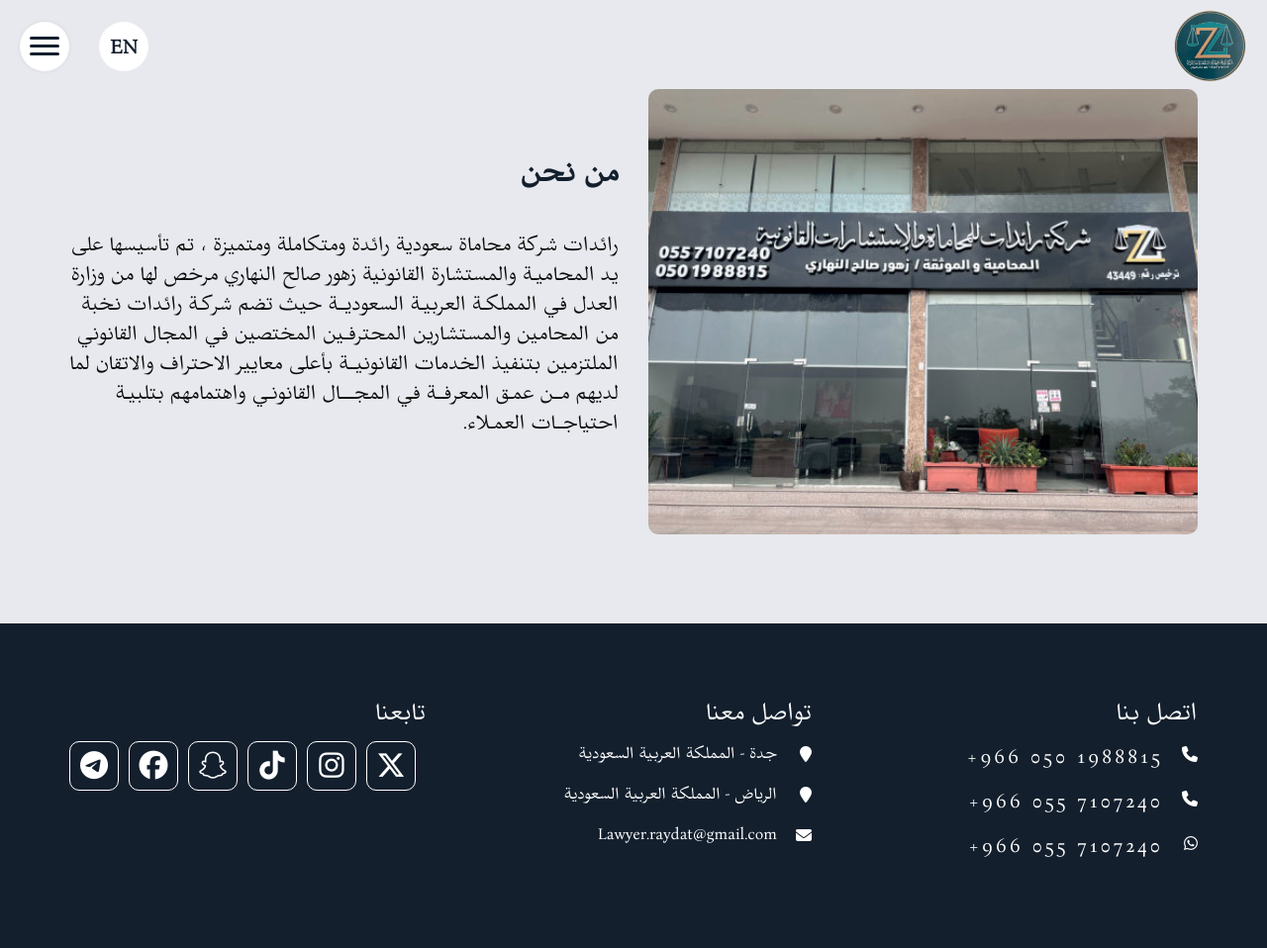
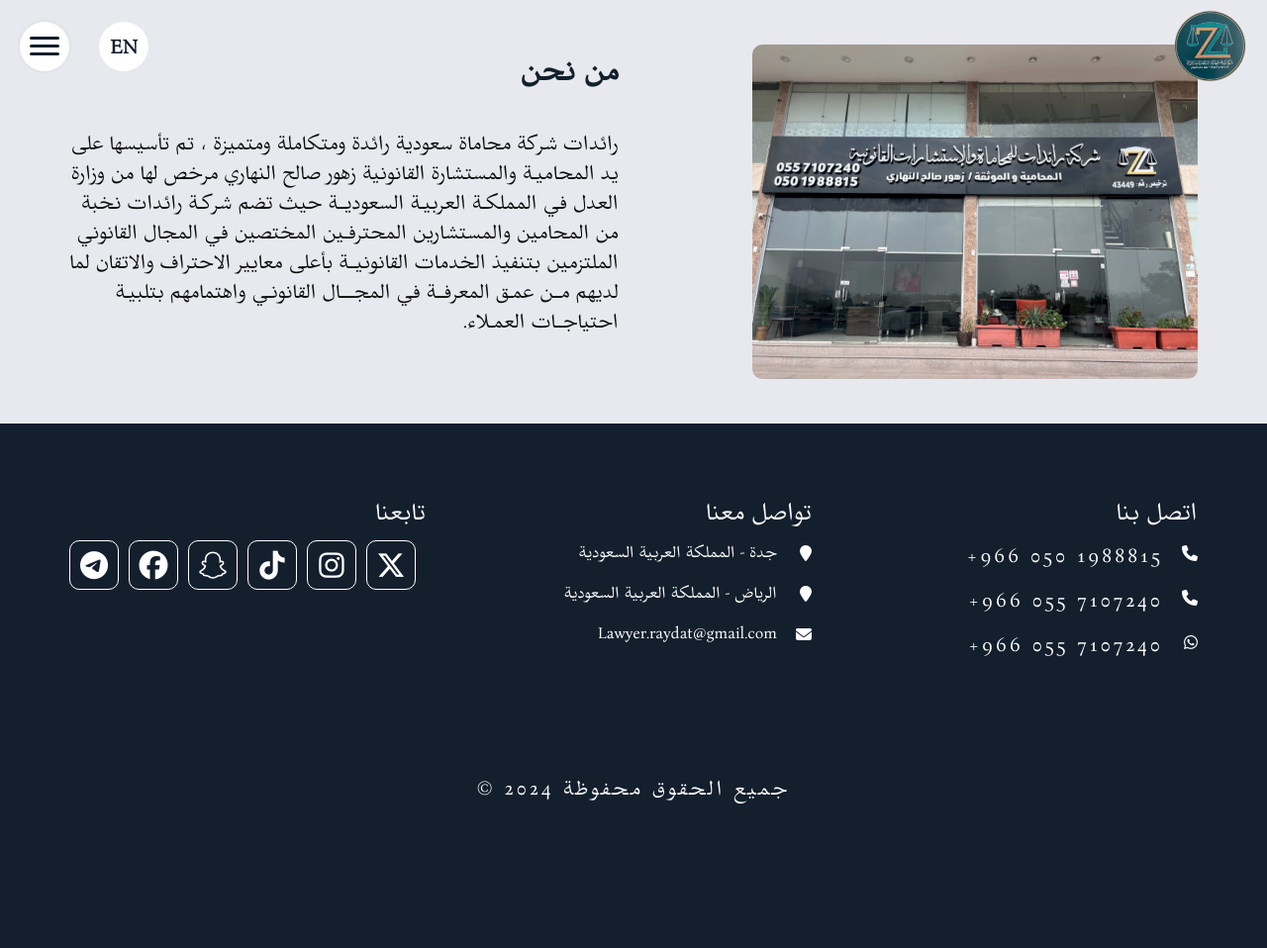
Before and after one commit to ahmadbayrakdar/lawyer-zohoor, a PHP site: page /about.php in a window 1280 px wide. Shown: the top 958 px of the page at 99% size. After the commit the page ends 812 px from the top, so only its background shows below. Run offline with PHP 8.4, Linux system fonts and the light colour scheme.

Commit message:
fix featured image from cover to contain

```diff
--- a/css/style.css
+++ b/css/style.css
@@ -37,7 +37,7 @@ body.en{
 }
 
 .layout_padding {
-  padding: 90px 0;
+  padding: 45px 0;
 }
 
 .layout_padding2 {
@@ -475,7 +475,8 @@ body.ar .about_section .detail-box {
 }
 
 .about_section .img-box{
-  height: 450px;
+  max-height: 450px;
+  max-width: 450px;
   border-radius: 10px;
   overflow: hidden;
 }
@@ -483,7 +484,7 @@ body.ar .about_section .detail-box {
 .about_section .img-box img {
   width: 100%;
   height: 100%;
-  object-fit: cover;
+  object-fit: contain;
 }
 
 .about_section .detail-box p {
--- a/index.php
+++ b/index.php
@@ -27,6 +27,11 @@ $texts = json_decode($json_data, true);
   <meta name="keywords" content="" />
   <meta name="description" content="" />
   <meta name="author" content="" />
+
+  <meta http-equiv="Cache-Control" content="no-cache, no-store, must-revalidate">
+  <meta http-equiv="Pragma" content="no-cache">
+  <meta http-equiv="Expires" content="0">
+
   <link rel="icon" href="images/favicon.png" type="image/gif" />
 
   <title>Lawyer Zohoor</title>
```
